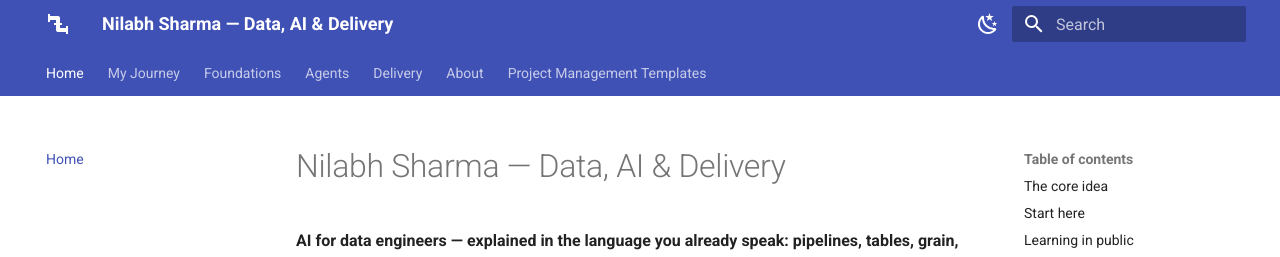
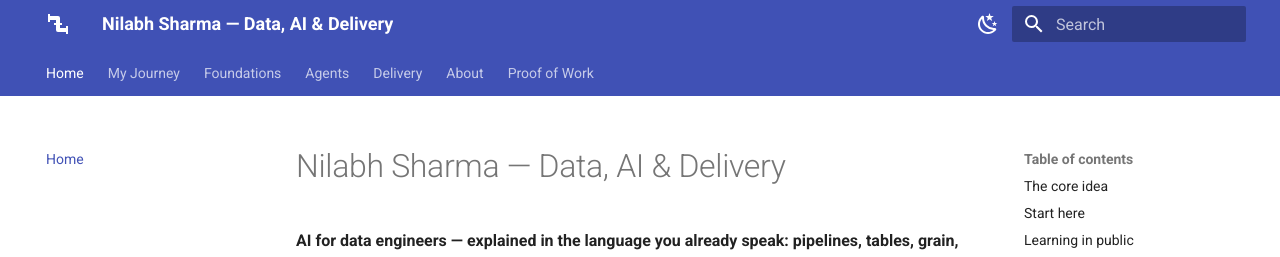
Before and after one commit to nilabh-sharma/nilabh-sharma, an MkDocs documentation site: the page built from docs/index.md, in a window 1280 px wide and 900 px high. Shown: the top 257 px of the window. Built offline with MkDocs 1.6.1 and Material for MkDocs 9.7.7, drawn with Linux system fonts in a browser that asks for light colours.

Commit message:
Update mkdocs.yml

```diff
--- a/mkdocs.yml
+++ b/mkdocs.yml
@@ -61,7 +61,7 @@ nav:
   - Delivery:
       - Managing AI projects: delivery/pm.md
   - About: about.md
-  - Project Management Templates: pm-templates.md
+  - Proof of Work: pm-templates.md
 
 extra_css:
   - stylesheets/extra.css
```
